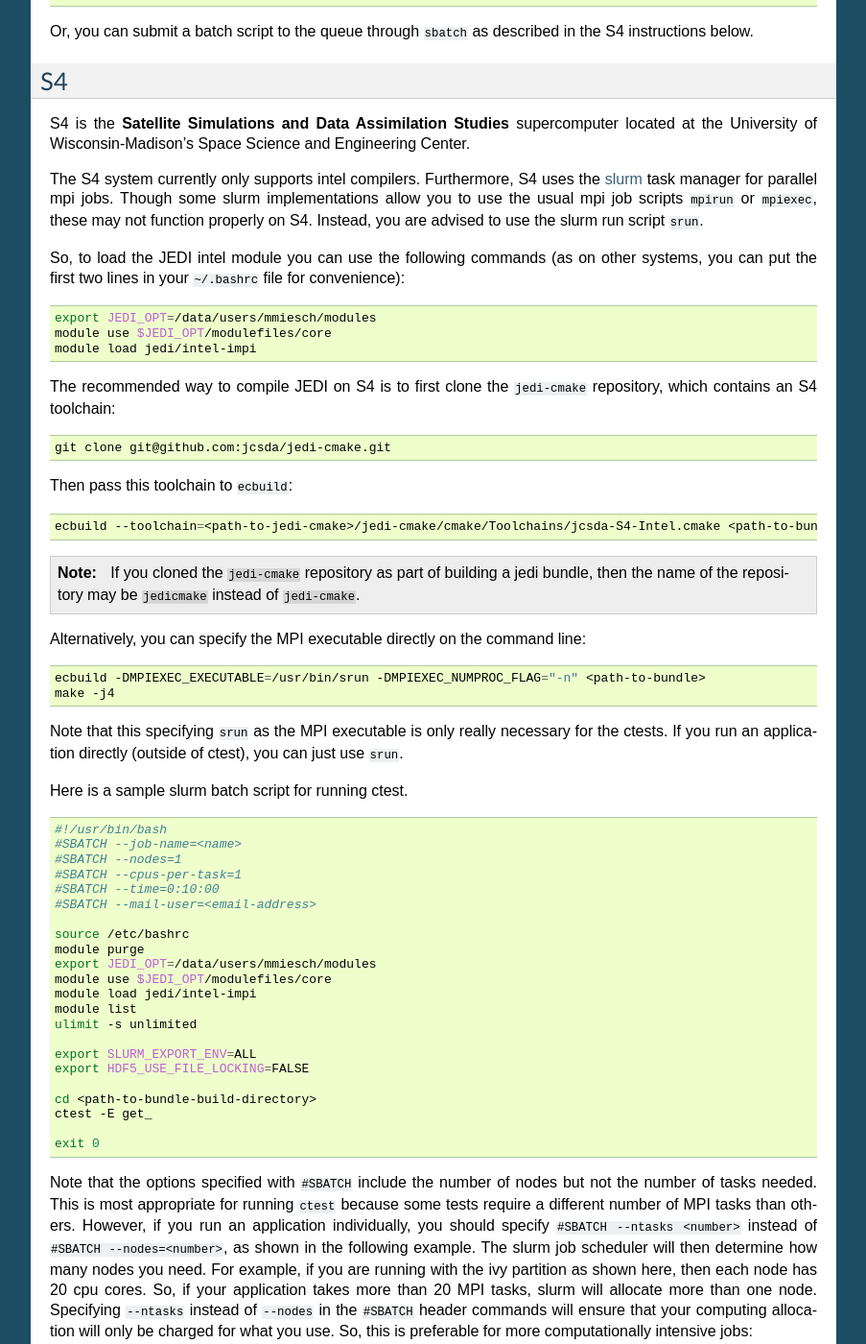
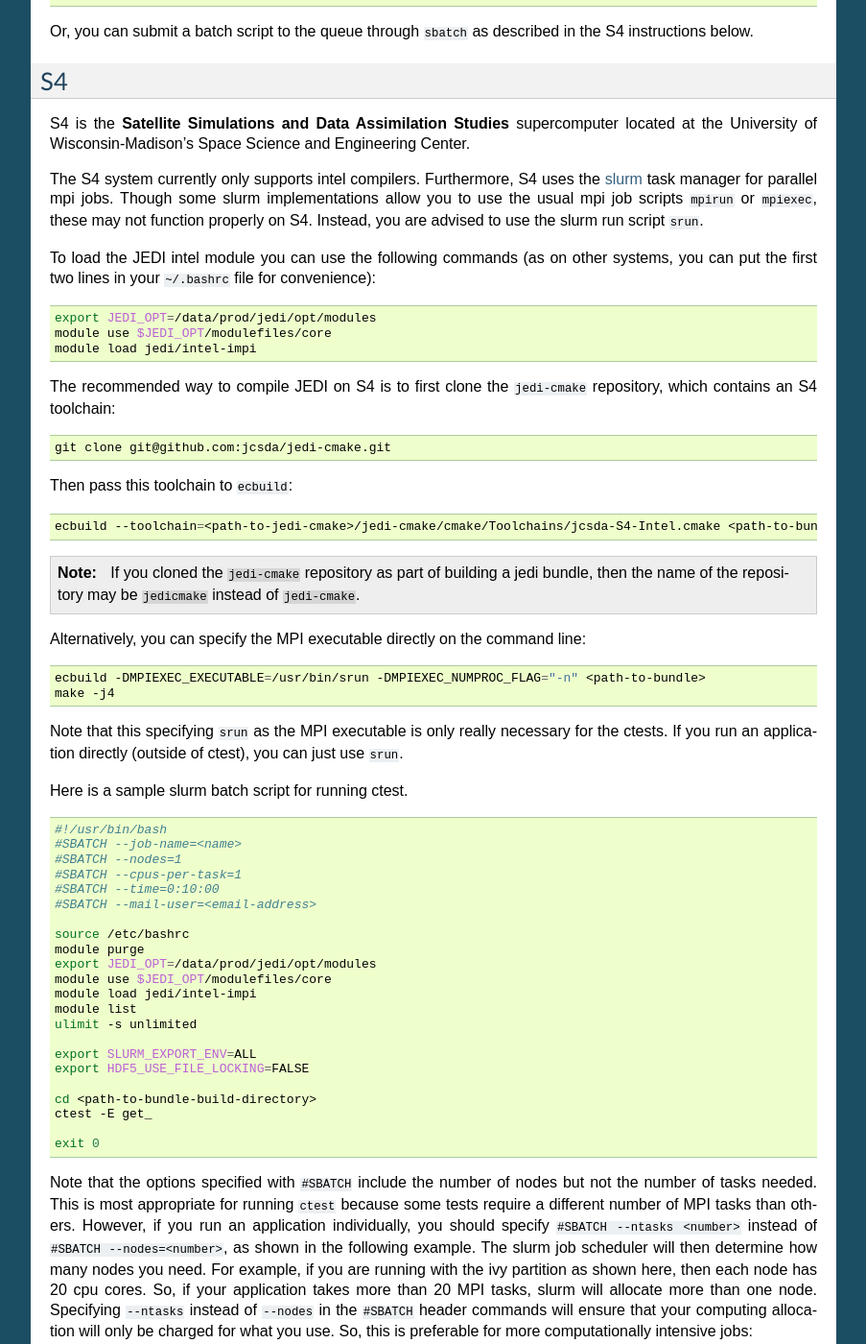
Before and after one commit to JCSDA/jedi-docs, a Sphinx documentation site: the page built from docs/using/jedi_environment/modules.rst, in a window 1280 px wide and 1400 px high, scrolled down 8055 px. Shown: the whole window at 96% size, without its empty margins (198-1101 px from the left). Built offline with Sphinx 7.4.7, drawn with Linux system fonts in a browser that asks for light colours; some of the changed text lies outside the part shown.

Commit message:
Create modules.rst (#265)
Modules on S4 now owned / built / maintained by the jedipara role account

Co-authored-by: mmiesch <miesch@ucar.edu>

```diff
--- a/docs/using/jedi_environment/modules.rst
+++ b/docs/using/jedi_environment/modules.rst
@@ -463,11 +463,11 @@
 
 The S4 system currently only supports intel compilers.  Furthermore, S4 uses the `slurm <https://slurm.schedmd.com/>`_ task manager for parallel mpi jobs.  Though some slurm implementations allow you to use the usual mpi job scripts :code:`mpirun` or :code:`mpiexec`, these may not function properly on S4.  Instead, you are advised to use the slurm run script :code:`srun`.
 
-So, to load the JEDI intel module you can use the following commands (as on other systems, you can put the first two lines in your :code:`~/.bashrc` file for convenience):
+To load the JEDI intel module you can use the following commands (as on other systems, you can put the first two lines in your :code:`~/.bashrc` file for convenience):
 
 .. code-block:: bash
 
-   export JEDI_OPT=/data/users/mmiesch/modules
+   export JEDI_OPT=/data/prod/jedi/opt/modules
    module use $JEDI_OPT/modulefiles/core
    module load jedi/intel-impi
 
@@ -509,7 +509,7 @@
 
    source /etc/bashrc
    module purge
-   export JEDI_OPT=/data/users/mmiesch/modules
+   export JEDI_OPT=/data/prod/jedi/opt/modules
    module use $JEDI_OPT/modulefiles/core
    module load jedi/intel-impi
    module list
@@ -536,7 +536,7 @@
 
    source /etc/bashrc
    module purge
-   export JEDI_OPT=/data/users/mmiesch/modules
+   export JEDI_OPT=/data/prod/jedi/opt/modules
    module use $JEDI_OPT/modulefiles/core
    module load jedi/intel-impi
    module list
```
